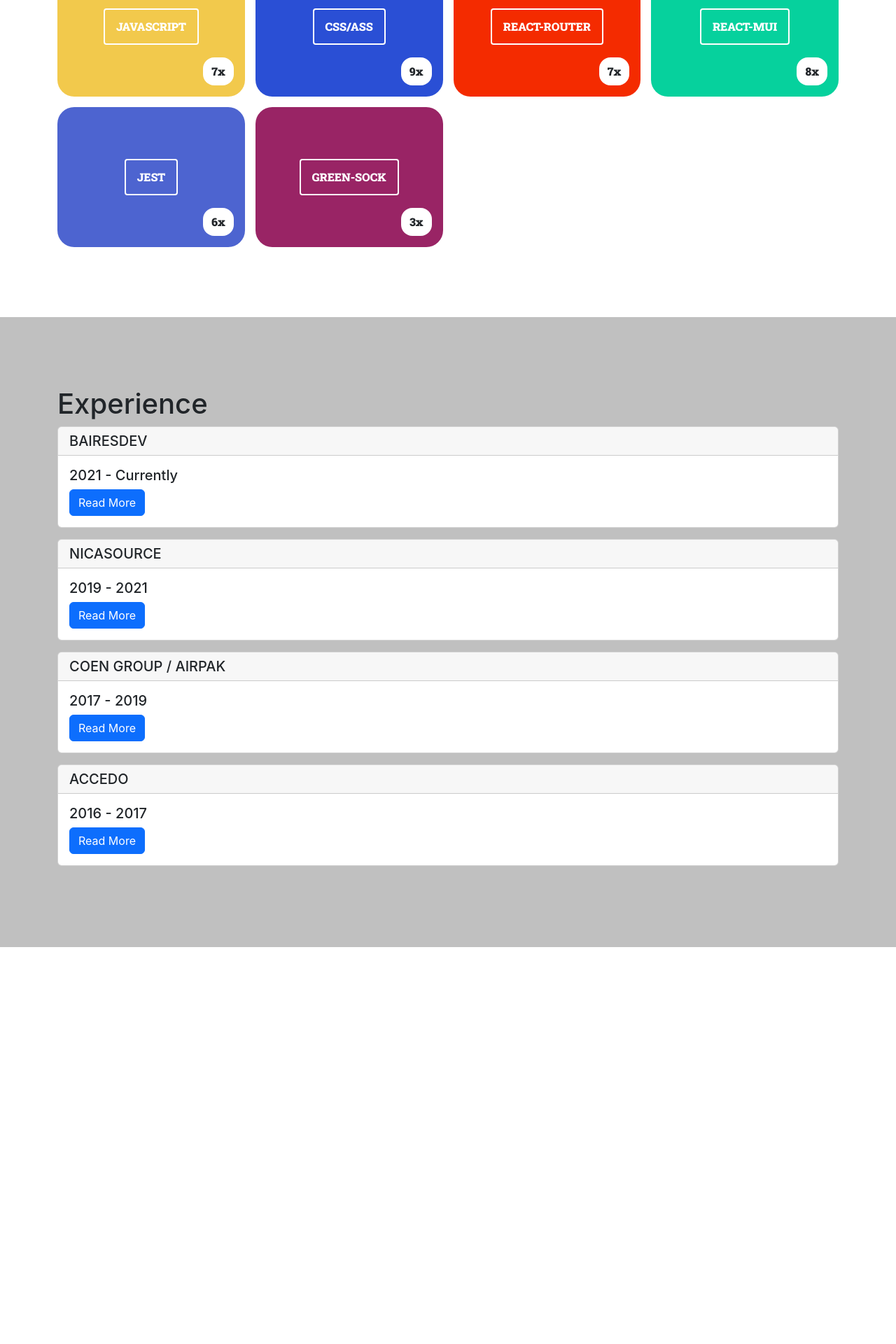
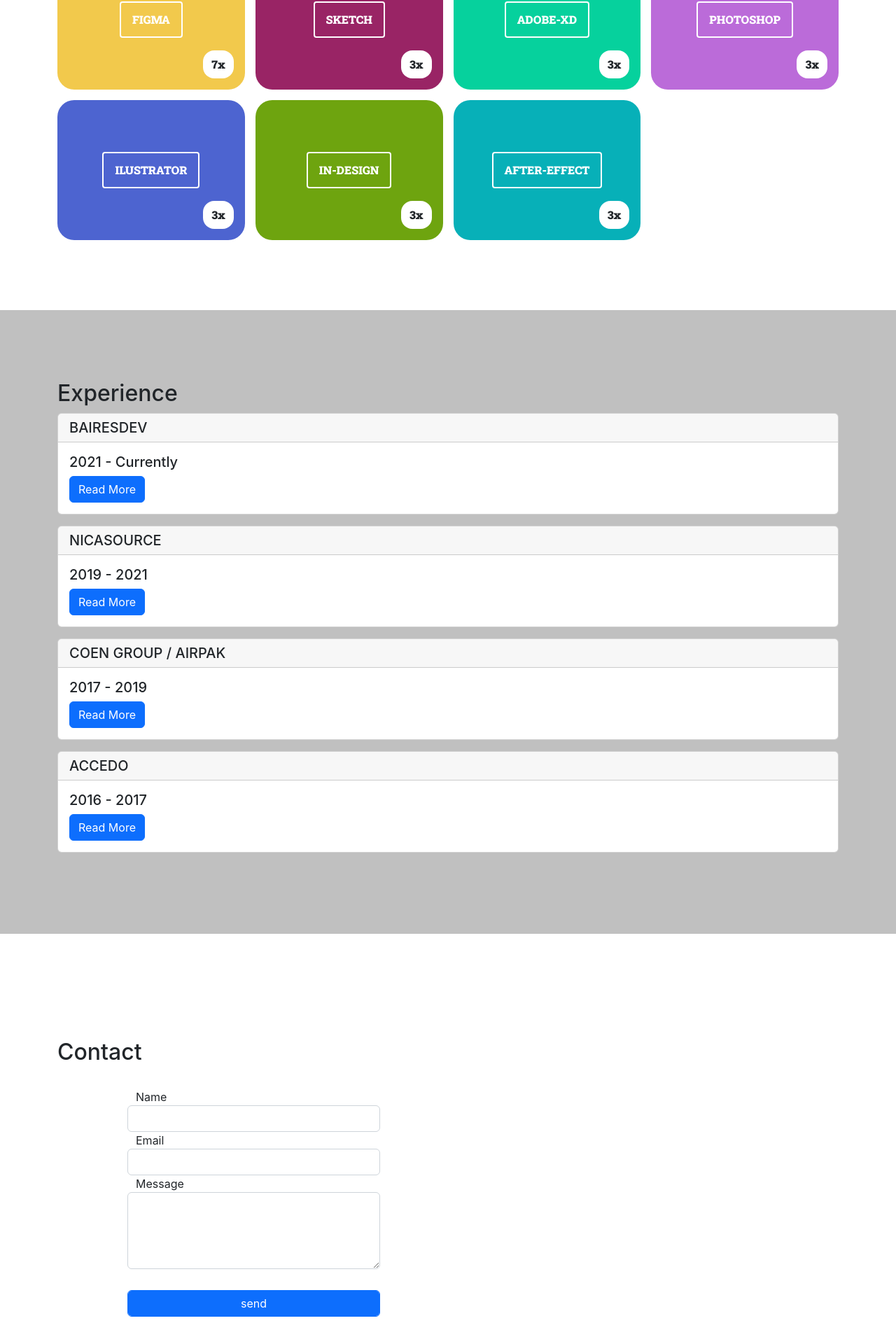
Before and after one commit to KornerStudio/portfolio, a React (Create React App) app: page / in a window 1280 px wide. Shown: the part 288-2208 px from the top of the page at 70% size. Before the commit the page ends 1641 px from the top, so only its background shows below. Built offline with nearby package versions, Linux system fonts and the light colour scheme.

Commit message:
Add Contact Section

```diff
--- /dev/null
+++ b/src/components/contact/contact.jsx
@@ -0,0 +1,44 @@
+import{useState} from "react";
+
+const Contact= () => {
+    const [formValues, setFormValues] = useState({
+        name:"",
+        email:"",
+        message:""
+    })
+
+    const handleChange= (event) => {
+       const {name,value} = event.target;
+       const newState = {...formValues}
+       newState[name] = value;
+       setFormValues(newState)
+    }
+
+    return (
+        <div className="container"
+        style={{marginTop:"150px",
+        marginBottom:"150px",
+        }}>
+            <h2 style={{marginTop: "25px"}}>Contact</h2>
+                <div class="row justify-content-start">
+                    <div class="col-6">
+                    <form className= "row" style={{margin: "25px 85px 75px 100px"}}>
+                        <label>Name</label>
+                        <input type="text" name="name" className="form-control" onChange={handleChange} value={formValues.name}/>
+
+                        <label>Email</label>
+                        <input type="email" name="email" className="form-control" onChange={handleChange} value={formValues.email}/>
+
+                        <label>Message</label>
+                        <textarea name="message" rows="4" className="form-control" onChange={handleChange} value={formValues.message}/>
+                        <input type="submit" value="send" className="form-control btn btn-primary"
+                        style={{marginTop:"30px"}}
+                        />
+                    </form>
+                    </div>
+                </div>
+
+        </div>
+    )
+}
+export default Contact;
--- a/src/components/experience/Experience.jsx
+++ b/src/components/experience/Experience.jsx
@@ -14,7 +14,7 @@
     return(
         <div id="experience-section" className="section">
             <div className="container">
-                <h1>Experience</h1>
+                <h2>Experience</h2>
                 {
                     companies.map((company, index) => (
                         <div key={`company-${index}`} className="card mb-3">
@@ -38,7 +38,8 @@
                 companies={companies}
                 setActiveDialog={setActiveDialog}
             />
-        </div>
+
+            </div>
     )
 }
 
--- a/src/components/skills/Skills.jsx
+++ b/src/components/skills/Skills.jsx
@@ -12,7 +12,7 @@
     return(
         <div id="skills-section" className="section">
             <div className="container">
-                <h1>Skills</h1>
+                <h2>Skills</h2>
                 <Tabs options={options}  setActiveTab={setActiveTab} activeTab={activeTab}/>
                 <div className="expertise-grid">
                     {
--- a/src/data/skills.json
+++ b/src/data/skills.json
@@ -3,7 +3,7 @@
         "name": "Javascript",
         "years": 7,
         "color": "#F2C94C",
-        "type": 1
+        "type": 0
     },
     "react": {
         "name": "React",
@@ -15,7 +15,7 @@
         "name": "Redux",
         "years": 4,
         "color": "#9B51E0",
-        "type": 2
+        "type": 0
     },
     "rtk": {
         "name": "Redux-Toolkit",
@@ -27,7 +27,7 @@
         "name": "StoryBook",
         "years": 5,
         "color":"#FF4785",
-        "type": 2
+        "type": 0
     },
     "playwright": {
         "name": "Playwright",
@@ -45,13 +45,13 @@
         "name": "CSS/ASS",
         "years": 9,
         "color": "#2A4FD5",
-        "type": 1
+        "type": 0
     },
     "bootstrap": {
         "name": "Bootstrap",
         "years": 2,
         "color": "#F05133",
-        "type": 2
+        "type": 0
     },
     "python": {
         "name": "Python",
@@ -63,7 +63,7 @@
         "name": "react-router",
         "years": "7",
         "color": "#F42B00",
-        "type": 1
+        "type": 0
     },
     "postgreSQL": {
        "name": "postgreSQL",
@@ -87,24 +87,25 @@
         "name": "react-mui",
         "years": 8,
         "color": "#06D19D",
-        "type": 1
+        "type": 0
     },
     "react-datasheet": {
         "name": "react-datasheet",
         "years": 9,
-        "color": "#07B0B8"
+        "color": "#07B0B8",
+        "type": 0
     },
     "react-testing-library": {
         "name": "react-testing-library",
         "years": 2,
         "color": "#A1BFD3",
-        "type": 2
+        "type": 0
     },
     "jest": {
         "name": "jest",
         "years": 6,
         "color": "#4D64D0",
-        "type": 1
+        "type": 0
     } ,
     "dot-net": {
         "name": "dot-net",
@@ -122,6 +123,48 @@
         "name": "green-sock",
         "years": "3",
         "color": "#992465",
+        "type": 0
+     },
+     "figma": {
+        "name": "Figma",
+        "years": 7,
+        "color": "#F2C94C",
         "type": 1
-     }
+    },
+    "sketch": {
+        "name": "Sketch",
+        "years": "3",
+        "color": "#992465",
+        "type": 1
+    },
+    "adobe-xd": {
+        "name": "Adobe-XD",
+        "years": "3",
+        "color": "#06D19D",
+        "type": 1
+    },
+    "Photoshop": {
+        "name": "Photoshop",
+        "years": "3",
+        "color": "#BB6BD9",
+        "type": 1
+    },
+    "ilustrator": {
+        "name": "ilustrator",
+        "years": "3",
+        "color": "#4D64D0",
+        "type": 1
+    },
+    "in-design": {
+        "name": "in-design",
+        "years": "3",
+        "color": "#6EA40F",
+        "type": 1
+    },
+    "after-effect": {
+        "name": "after-effect",
+        "years": "3",
+        "color": "#07B0B8",
+        "type": 1
+    }
 }
--- a/src/pages/home.jsx
+++ b/src/pages/home.jsx
@@ -1,11 +1,13 @@
 import Skills from "../components/skills/Skills.jsx"
 import Experience from "../components/experience/Experience"
+import Contact from "../components/contact/contact"
 
 function Home() {
   return (
     <div >
       <Skills/>
       <Experience/>
+      <Contact/>
     </div>
   );
 }
```
